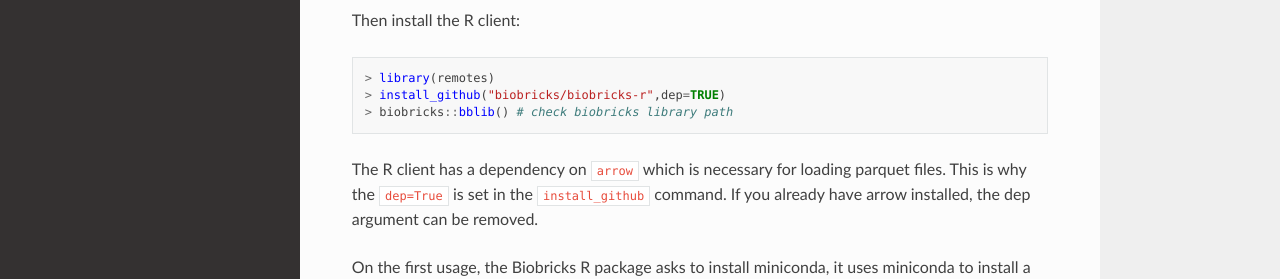
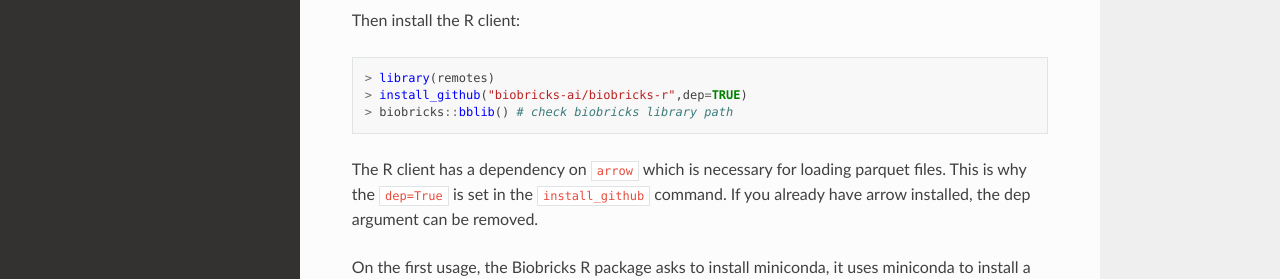
Before and after one commit to biobricks-ai/biobricks.ai, a Sphinx documentation site: the page built from docs/source/3_rclient.rst, in a window 1280 px wide and 1162 px high. Shown: the part 306-585 px from the top of the window. Built offline with Sphinx 7.4.7 and the Read the Docs theme 2.0.0, drawn with Linux system fonts in a browser that asks for light colours; the version number could not be read and is left out.

Commit message:
R docs done

```diff
--- a/docs/source/3_rclient.rst
+++ b/docs/source/3_rclient.rst
@@ -14,7 +14,7 @@ Then install the R client:
 .. code-block:: R
 
   > library(remotes)
-  > install_github("biobricks/biobricks-r",dep=TRUE)
+  > install_github("biobricks-ai/biobricks-r",dep=TRUE)
   > biobricks::bblib() # check biobricks library path
 
 The R client has a dependency on :code:`arrow` which is necessary for loading parquet files. This is why the :code:`dep=True` is set in the :code:`install_github` command. If you already have arrow installed, the dep argument can be removed.
```
